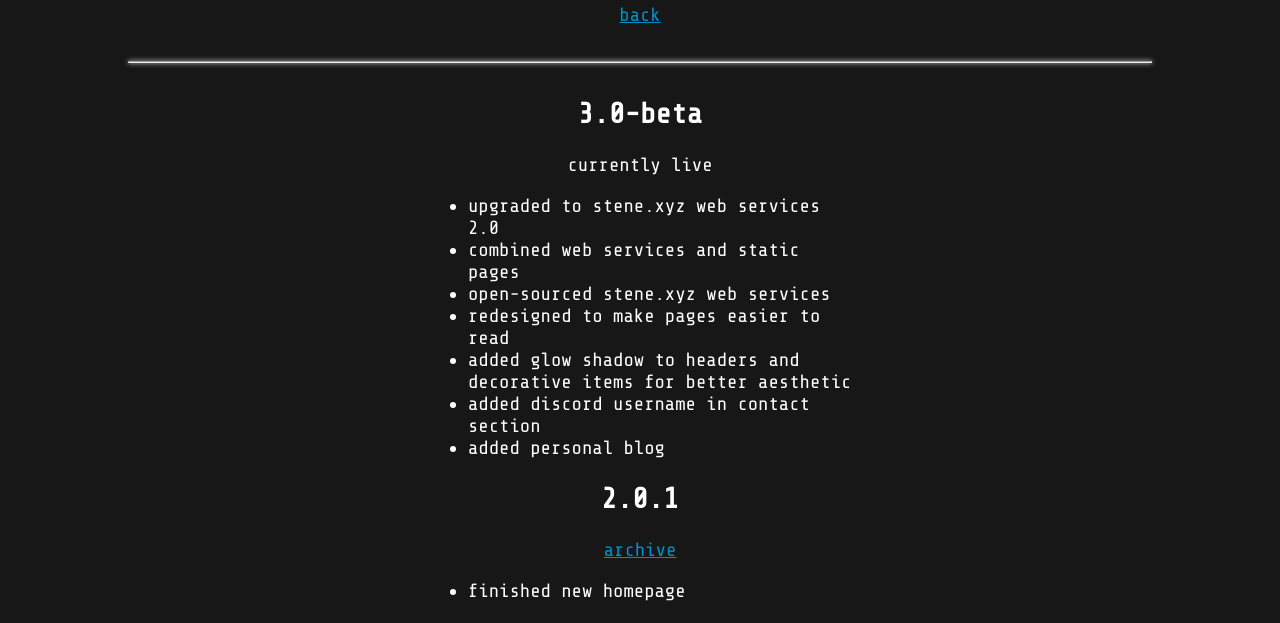
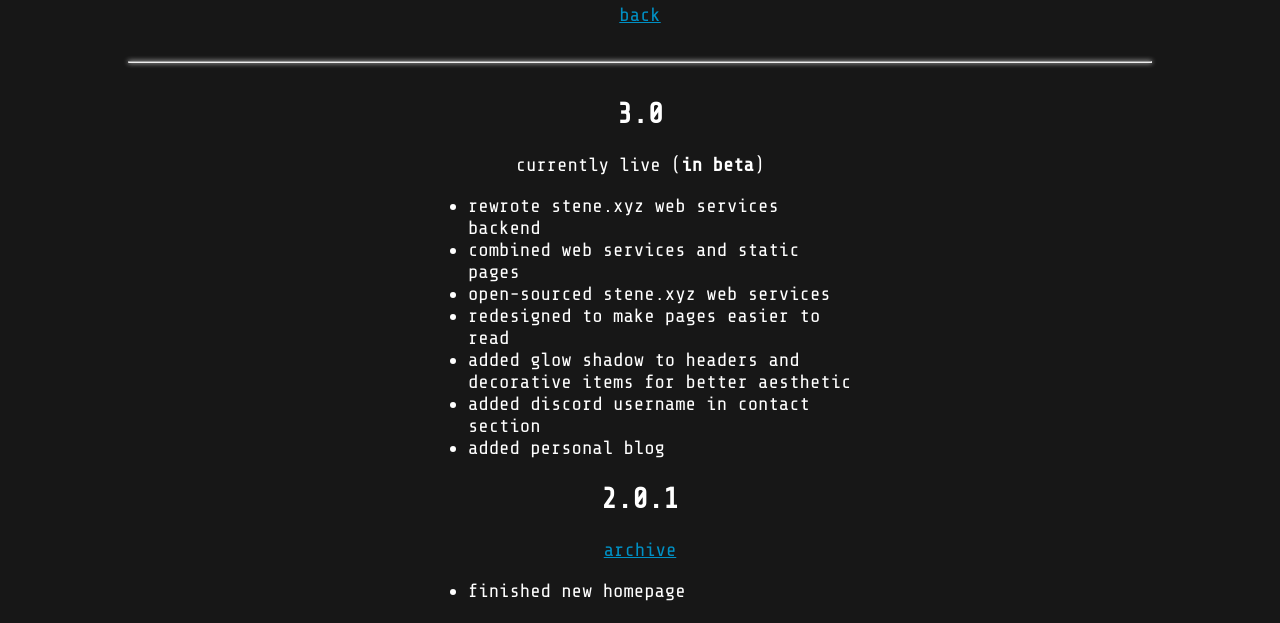
Before and after one commit to stene-xyz/web, a website: page public/changelog.html in a window 1280 px wide. Shown: the part 145-768 px from the top of the page. Drawn offline with nearby package versions, Linux system fonts and the light colour scheme.

Commit message:
Change version naming scheme

```diff
--- a/public/changelog.html
+++ b/public/changelog.html
@@ -11,10 +11,10 @@
       <a href="/">back</a>
       <br><hr>
 
-      <h2>3.0-beta</h2>
-      currently live
+      <h2>3.0</h2>
+      currently live (<b>in beta</b>)
       <ul>
-        <li>upgraded to stene.xyz web services 2.0</li>
+        <li>rewrote stene.xyz web services backend</li>
         <li>combined web services and static pages</li>
         <li>open-sourced stene.xyz web services</li>
         <li>redesigned to make pages easier to read</li>
```
Also changed, not shown: README.md, 1 other file.
